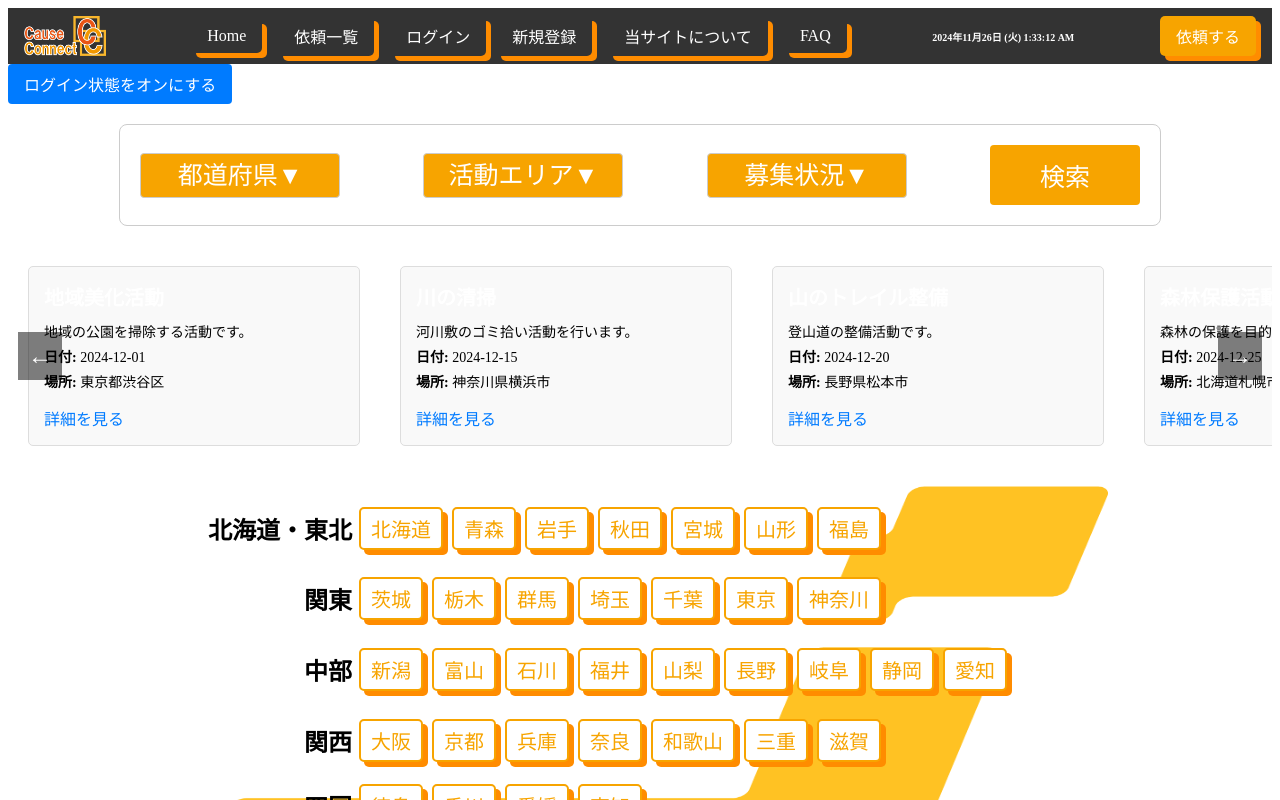
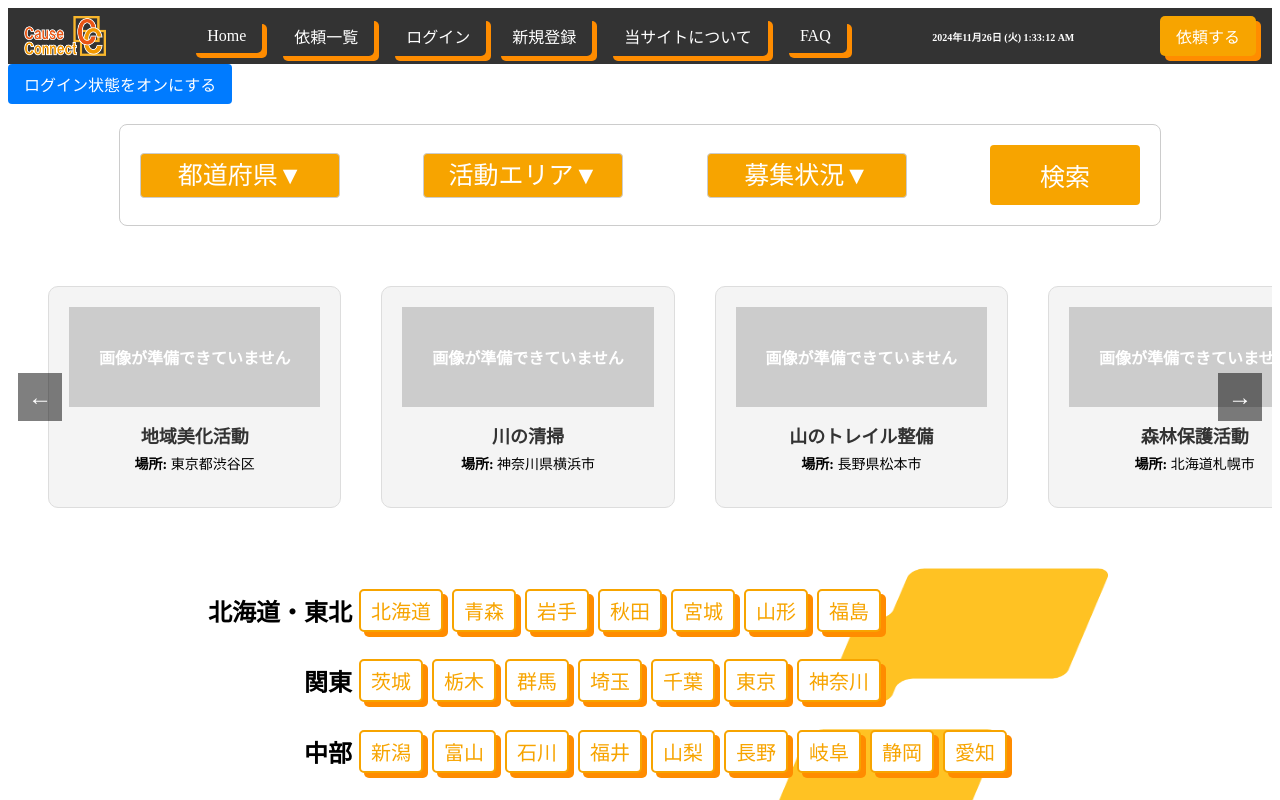
Before and after one commit to ivy239001/Cause-Conect, a Vue app in the folder CauseConnect/: page / in a window 1280 px wide. Shown: the top 800 px of the page. Built offline with nearby package versions, Linux system fonts and the light colour scheme; a web font is replaced by a local one.

Commit message:
お気に入り追加、リスト表示更新

```diff
--- /dev/null
+++ b/CauseConnect/src/components/FavoriteIcon.vue
@@ -0,0 +1,36 @@
+<script setup>
+import { ref } from "vue";
+
+// お気に入りの状態を管理するための状態
+const isFavorite = ref(false);
+
+// お気に入り状態を切り替える関数
+const toggleFavorite = () => {
+  isFavorite.value = !isFavorite.value;
+};
+</script>
+
+<template>
+  <div @click="toggleFavorite" class="favorite-icon">
+    <!-- お気に入りアイコン -->
+    <span :class="isFavorite ? 'filled' : 'empty'">
+      <!-- お気に入りがtrueなら塗りつぶされた星（★）、falseなら空の星（☆） -->
+      {{ isFavorite ? '★' : '☆' }}
+    </span>
+  </div>
+</template>
+
+<style scoped>
+.favorite-icon {
+  font-size: 2rem; /* アイコンのサイズを大きく設定 */
+  cursor: pointer; /* クリック可能にする */
+}
+
+.favorite-icon .filled {
+  color: gold; /* 塗りつぶされた星の色（ゴールド） */
+}
+
+.favorite-icon .empty {
+  color: gray; /* 空の星の色（グレー） */
+}
+</style>
--- a/CauseConnect/src/views/List/components/RequestItem.vue
+++ b/CauseConnect/src/views/List/components/RequestItem.vue
@@ -6,34 +6,83 @@ defineProps({
     required: true,
   },
 });
+
+// FavoriteIcon をインポート
+import FavoriteIcon from "@/components/FavoriteIcon.vue";
 </script>
 
 <template>
   <div class="request-item">
-    <h3>{{ request.name }}</h3>
-    <p>{{ request.description }}</p>
-    <p><strong>日付:</strong> {{ request.date }}</p>
-    <p><strong>場所:</strong> {{ request.location }}</p>
-    <!-- 詳細ページへのリンク -->
-    <router-link :to="`/details/${request.id}`" class="details-link">詳細を見る</router-link>
+    <!-- お気に入りアイコンを右上に配置 -->
+    <FavoriteIcon class="favorite-icon" />
+
+    <!-- 左側に画像の仮枠を表示 -->
+    <div class="request-image">
+      <!-- 仮の枠（画像がない場合） -->
+      <div class="image-placeholder">画像なし</div>
+    </div>
+
+    <!-- 右側に依頼情報を表示 -->
+    <div class="request-info">
+      <h3>{{ request.name }}</h3>
+
+      <p><strong>日付:</strong> {{ request.date }}</p>
+      <p><strong>場所:</strong> {{ request.location }}</p>
+      <p><strong>活動内容:</strong> {{ request.description }}</p>
+
+      <!-- 詳細ページへのリンク -->
+      <router-link :to="`/details/${request.id}`" class="details-link">詳細を見る</router-link>
+    </div>
   </div>
 </template>
 
 <style scoped>
 .request-item {
+  display: flex;
+  gap: 20px; /* 画像と情報の間にスペースを追加 */
   padding: 15px;
   margin-bottom: 20px;
   border: 1px solid #ddd;
   border-radius: 5px;
   background-color: #f9f9f9;
+  position: relative; /* お気に入りアイコンを配置するため */
 }
 
-.request-item h3 {
+.favorite-icon {
+  position: absolute;
+  top: 10px;
+  right: 10px;
+}
+
+/* 画像部分のスタイル（仮枠） */
+.request-image {
+  width: 200px; /* 画像の幅 */
+  height: 150px; /* 画像の高さ */
+  background-color: #ccc; /* グレーの背景 */
+  border-radius: 5px; /* 角を丸く */
+  display: flex;
+  justify-content: center;
+  align-items: center;
+}
+
+.image-placeholder {
+  color: white;
+  font-size: 16px;
+  font-weight: bold;
+}
+
+/* 依頼情報部分のスタイル */
+.request-info {
+  flex-grow: 1; /* 残りのスペースを占める */
+}
+
+.request-info h3 {
   margin: 0 0 10px;
   font-size: 20px;
+  color: #333;
 }
 
-.request-item p {
+.request-info p {
   margin: 5px 0;
   font-size: 14px;
 }
--- a/CauseConnect/src/views/home/Component/ImageSlide.vue
+++ b/CauseConnect/src/views/home/Component/ImageSlide.vue
@@ -1,65 +1,23 @@
-<script>
+<script setup>
 import { ref, reactive, onMounted, onBeforeUnmount } from "vue";
-import RequestItem from "@/views/List/components/RequestItem.vue"; // RequestItemコンポーネントをインポート
+import RequestItem from "./ImageSlideItem.vue"; // RequestItemコンポーネントをインポート
 
-export default {
-  name: "ImageSlide",
-  components: {
-    RequestItem,
-  },
-  setup() {
 // サンプル依頼データ
 const requests = reactive([
-      {
-        id: 1,
-        name: "地域美化活動",
-        description: "地域の公園を掃除する活動です。",
-        date: "2024-12-01",
-        location: "東京都渋谷区",
-      },
-      {
-        id: 2,
-        name: "川の清掃",
-        description: "河川敷のゴミ拾い活動を行います。",
-        date: "2024-12-15",
-        location: "神奈川県横浜市",
-      },
-      {
-        id: 3,
-        name: "山のトレイル整備",
-        description: "登山道の整備活動です。",
-        date: "2024-12-20",
-        location: "長野県松本市",
-      },
-      {
-        id: 4,
-        name: "森林保護活動",
-        description: "森林の保護を目的とした活動です。",
-        date: "2024-12-25",
-        location: "北海道札幌市",
-      },
-      {
-        id: 5,
-        name: "海岸清掃",
-        description: "海岸のゴミ拾い活動です。",
-        date: "2025-01-01",
-        location: "沖縄県那覇市",
-      },
-      {
-        id: 6,
-        name: "空港周辺清掃",
-        description: "空港周辺の清掃活動を行います。",
-        date: "2025-01-10",
-        location: "大阪府大阪市",
-      },
+  { id: 1, name: "地域美化活動", description: "地域の公園を掃除する活動です。", date: "2024-12-01", location: "東京都渋谷区" },
+  { id: 2, name: "川の清掃", description: "河川敷のゴミ拾い活動を行います。", date: "2024-12-15", location: "神奈川県横浜市" },
+  { id: 3, name: "山のトレイル整備", description: "登山道の整備活動です。", date: "2024-12-20", location: "長野県松本市" },
+  { id: 4, name: "森林保護活動", description: "森林の保護を目的とした活動です。", date: "2024-12-25", location: "北海道札幌市" },
+  { id: 5, name: "海岸清掃", description: "海岸のゴミ拾い活動です。", date: "2025-01-01", location: "沖縄県那覇市" },
+  { id: 6, name: "空港周辺清掃", description: "空港周辺の清掃活動を行います。", date: "2025-01-10", location: "大阪府大阪市" },
 ]);
 
 // スライド管理用データ
 const currentSlide = ref(0); // 現在のスライド位置
-    const slideWidth = ref(600); // 1つのスライドの幅（300pxに調整）
+const slideWidth = ref(300); // 1つのスライドの幅（300pxに調整）
 const gap = 20; // スライド間の余白
 const slideWidthWithGap = ref(slideWidth.value + gap); // 幅 + 余白
-    const visibleSlides = 6; // 表示するスライド数を6に設定
+const visibleSlides = 3; // 表示するスライド数を3に設定
 
 // スライドスタイル計算
 const imageWrapperStyle = reactive({
@@ -69,13 +27,15 @@ export default {
 
 // スライド操作
 const prevSlide = () => {
+  // 3回のスライドごとに最初に戻るように変更
   currentSlide.value =
-        (currentSlide.value - 1 + requests.length) % requests.length;
+    (currentSlide.value - 1 + visibleSlides) % visibleSlides;
   updateSlideStyle();
 };
 
 const nextSlide = () => {
-      currentSlide.value = (currentSlide.value + 1) % requests.length;
+  // 3回のスライドごとに最初に戻るように変更
+  currentSlide.value = (currentSlide.value + 1) % visibleSlides;
   updateSlideStyle();
 };
 
@@ -105,17 +65,6 @@ export default {
 onBeforeUnmount(() => {
   window.removeEventListener("resize", setSlideWidth); // イベントリスナー削除
 });
-
-    return {
-      requests,
-      currentSlide,
-      slideWidth,
-      imageWrapperStyle,
-      prevSlide,
-      nextSlide,
-    };
-  },
-};
 </script>
 
 <template>
@@ -138,10 +87,6 @@ export default {
 </template>
 
 <style scoped>
-.request-item {
-  width: 300px !important;
-  margin: 20px;
-}
 .carousel-container {
   position: relative;
   width: 100%;
@@ -150,7 +95,6 @@ export default {
 }
 
 .carousel-wrapper {
-  width: 6000px;
   display: flex;
   transition: transform 0.5s ease-in-out;
 }
@@ -179,4 +123,8 @@ button:hover {
 .next {
   right: 10px;
 }
+.carousel-wrapper {
+  width: 2000px !important; /* 6つ表示で画面サイズ100%のときしか対応できていない */
+  margin: 20px;
+}
 </style>
--- /dev/null
+++ b/CauseConnect/src/views/home/Component/ImageSlideItem.vue
@@ -0,0 +1,81 @@
+<script setup>
+// 受け取るプロパティを定義
+defineProps({
+  request: {
+    type: Object,
+    required: true,
+  },
+});
+</script>
+
+<template>
+  <div class="image-slide-item">
+    <!-- 仮画像枠 -->
+    <div class="image-container">
+      <!-- 仮画像が必要な場合はここにプレースホルダー画像を表示 -->
+      <div class="placeholder-image">
+        <span>画像が準備できていません</span>
+      </div>
+    </div>
+
+    <!-- タイトルと場所 -->
+    <div class="info-container">
+      <h3>{{ request.name }}</h3>
+      <p><strong>場所:</strong> {{ request.location }}</p>
+    </div>
+  </div>
+</template>
+
+<style scoped>
+.image-slide-item {
+  display: flex;
+  flex-direction: column;
+  align-items: center;
+  justify-content: center;
+  padding: 20px;
+  background-color: #f4f4f4;
+  border-radius: 10px;
+  border: 1px solid #ddd;
+  margin: 20px;
+}
+
+/* 仮画像枠のスタイル */
+.image-container {
+  width: 100%;
+  height: 100px; /* 高さを調整 */
+  display: flex;
+  justify-content: center;
+  align-items: center;
+  background-color: #ccc; /* グレーの背景色 */
+  margin-bottom: 15px;
+}
+
+.placeholder-image {
+  display: flex;
+  justify-content: center;
+  align-items: center;
+  width: 100%;
+  height: 100%;
+  color: #fff;
+  font-size: 16px;
+  font-weight: bold;
+}
+
+.info-container {
+  text-align: center;
+}
+
+h3 {
+  margin: 0;
+  font-size: 18px;
+  font-weight: bold;
+  color: #333;
+
+}
+
+p {
+  font-size: 14px;
+  margin-top: 5px;
+}
+
+</style>
```
Lines whose indentation alone changed are shown as unchanged.
